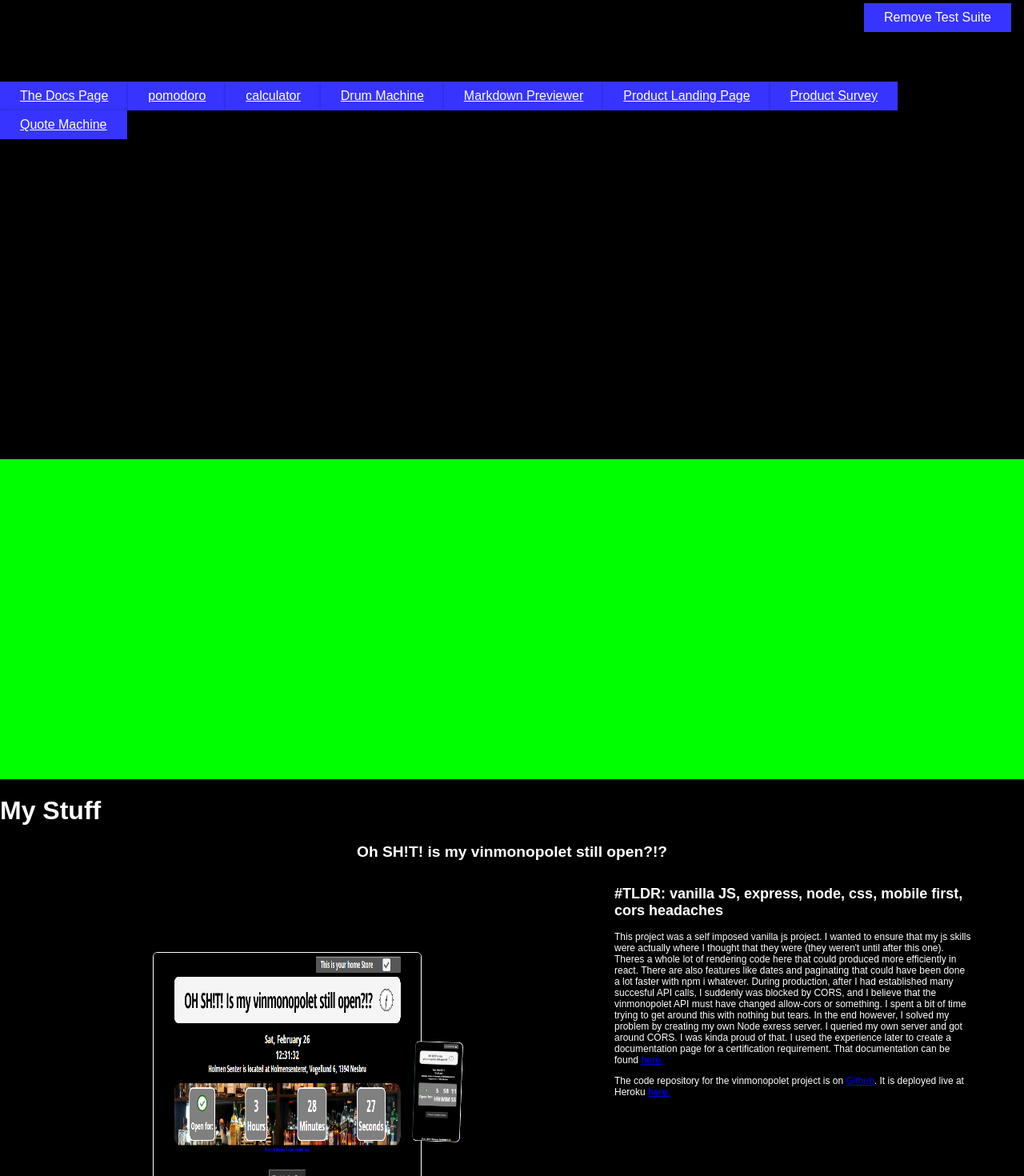
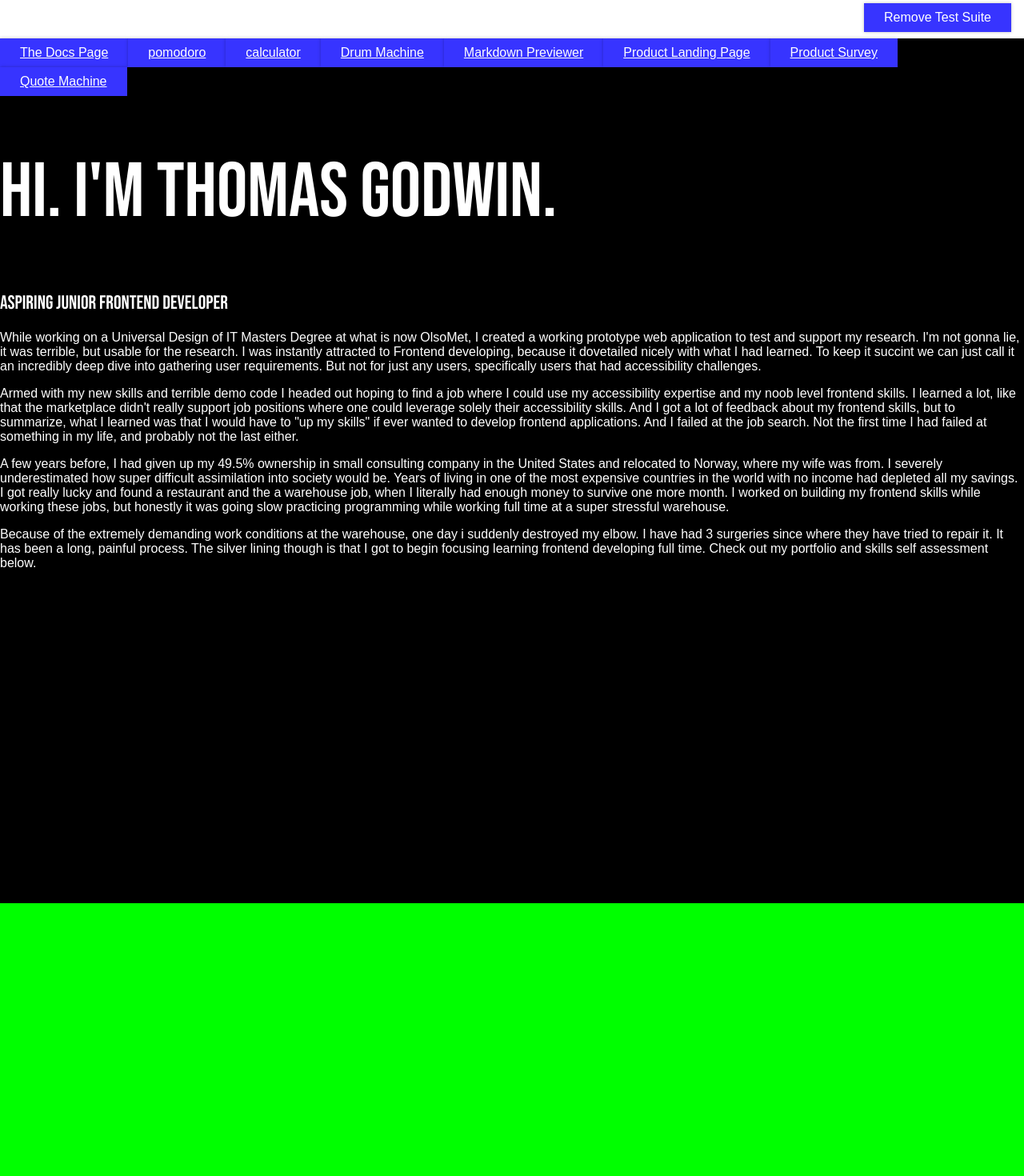
Before and after one commit to Leddfoot/demo_thomas_godwin, a React (Create React App) app: page / in a window 1280 px wide. Shown: the top 1470 px of the page at 80% size. Built offline with nearby package versions, Linux system fonts and the light colour scheme; a web font is replaced by a local one.

Commit message:
corrected all links entry page. styled header

```diff
--- a/src/index.css
+++ b/src/index.css
@@ -1,6 +1,13 @@
 * {
   box-sizing: border-box;
 }
+
+@font-face {
+  font-family: "BebasNeue-Regular";
+  src: local("BebasNeue-Regular"),
+   url("./fonts/BebasNeue-Regular.ttf") format("truetype");
+  font-weight: bold;
+  }
 
 html {
   height: 100%;
--- a/src/index.js
+++ b/src/index.js
@@ -1,8 +1,8 @@
 import React from 'react';
 import ReactDOM from 'react-dom';
 
+import './index.css';
 
-import './index.css';
 import App from './App';
 
 ReactDOM.render(<App />, document.getElementById('root'));
--- a/src/mainEntry/MainEntry.css
+++ b/src/mainEntry/MainEntry.css
@@ -16,6 +16,18 @@
 }
 
 
+.main-entry__wrapper .intro-section .intro-header {
+    font-size: 6rem;
+}
+.main-entry__wrapper .intro-section .intro-header,
+.main-entry__wrapper .intro-section .intro-subheader {
+    font-family: 'BebasNeue-Regular';
+    color: white;
+}
+
+.main-entry__wrapper .intro-section {
+    color: white;
+}
 .main-entry__wrapper .temp-fake-section {
     background-color: lime;
     height: 400px;
--- a/src/mainEntry/MainEntry.js
+++ b/src/mainEntry/MainEntry.js
@@ -3,6 +3,7 @@ import React from "react";
 import TempNav from "./TempNav";
 import Toolkit from "./Toolkit";
 import PortfolioSection from "./PortfolioSection";
+
 
 import "./MainEntry.css";
 
@@ -10,18 +11,16 @@ function MainEntry({ modalIsVisible }) {
   return (
     <>
       <div className="main-entry__wrapper">
-        <div className="intro-section">Frontend
-        Developer.
-        I like to craft solid and scalable frontend products with great user experiences.
+        <TempNav />
+        <div className="intro-section">
+          <h1 className="intro-header">Hi. I'm Thomas Godwin.</h1>
+          <h2 className="intro-subheader">Aspiring Junior Frontend Developer</h2>
+          <p>While working on a Universal Design of IT Masters Degree at what is now OlsoMet, I created a working prototype web application to test and support my research. I'm not gonna lie, it was terrible, but usable for the research. I was instantly attracted to Frontend developing, because it dovetailed nicely with what I had learned. To keep it succint we can just call it an incredibly deep dive into gathering user requirements. But not for just any users, specifically users that had accessibility challenges.</p>
+          <p>Armed with my new skills and terrible demo code I headed out hoping to find a job where I could use my accessibility expertise and my noob level frontend skills. I learned a lot, like that the marketplace didn't really support job positions where one could leverage solely their accessibility skills. And I got a lot of feedback about my frontend skills, but to summarize, what I learned was that I would have to "up my skills" if ever wanted to develop frontend applications. And I failed at the job search. Not the first time I had failed at something in my life, and probably not the last either.</p>
+          <p>A few years before, I had  given up my 49.5% ownership in small consulting company in the United States and relocated to Norway, where my wife was from. I severely underestimated how super difficult assimilation into society would be. Years of living in one of the most expensive countries in the world with no income had depleted all my savings. I got really lucky and found a restaurant and the a warehouse job, when I literally had enough money to survive one more month. I worked on building my frontend skills while working these jobs, but honestly it was going slow practicing programming while working full time at a super stressful warehouse.</p>
+          <p>Because of the extremely demanding work conditions at the warehouse, one day i suddenly destroyed my elbow. I have had 3 surgeries since where they have tried to repair it. It has been a long, painful process. The silver lining though is that I got to begin focusing learning frontend developing full time. Check out my portfolio and skills self assessment below. </p>
 
-        Highly skilled at progressive enhancement, design systems & UI Engineering.
-        Over a decade of experience building products for clients across several countries.
-        Highly skilled at progressive enhancement, design systems & UI Engineering.
-        Over a decade of experience building products for clients across several countries.
         </div>
-
-
-        <TempNav />
 
         <div className="temp-fake-section2"></div>
         <div className="temp-fake-section"></div>
--- a/src/mainEntry/PortfolioSection.js
+++ b/src/mainEntry/PortfolioSection.js
@@ -26,6 +26,7 @@ function PortfolioSection() {
         <div className="portfolio-section">
           <h1>Oh SH!T! is my vinmonopolet still open?!?</h1>
           <div className="image-container">
+          <a href="https://leddfoot-test.herokuapp.com/">
           <img
           className="vinmonopolet--img"
           src={vinmonpolet}
@@ -36,6 +37,7 @@ function PortfolioSection() {
           className="mobile vinmonopolet--img"
           alt="view of mobile vinmopolet page"
         />
+          </a>
           </div>
 
           <div className="portfolio__description">
@@ -54,12 +56,14 @@ function PortfolioSection() {
           <h1>Easy Cors Fix Documentation Page</h1>
 
           <div className="image-container">
+          <a href="https://fcc-docs.herokuapp.com/">
           <img src={docs} alt="view of easy cors fix documentation page" />
           <img
             src={docsMobile}
             className="mobile"
             alt="view of easy cors fix documentation mobile page"
           />
+          </a>
           </div>
 
           <div className="portfolio__description">
@@ -75,12 +79,14 @@ function PortfolioSection() {
           <h1>Product Landing Page</h1>
 
           <div className="image-container">
+          <a href="/landing-page">
           <img src={landingPage} alt="view of easy cors fix documentation page" />
           <img
             src={landingPageMobile}
             className="mobile"
             alt="view of easy cors fix documentation mobile page"
           />
+          </a>
           </div>
 
           <div className="portfolio__description">
@@ -88,7 +94,7 @@ function PortfolioSection() {
             <p>
              This project was created for a certification on FreeCodeCamp. It is pretty straightforward product landing page. The company is fictional and doesn't really exist. Shows off a nice design and solid mobile first styling.
             </p>
-            <p>The code repository for the product landing page project is on <a href="xx">Github</a>. It is deployed live at Heroku <a href="/landing-page">here</a></p>
+            <p>The code repository for the product landing page project is on <a href="https://github.com/Leddfoot/landing_page_fcc">Github</a>. It is deployed live at Heroku <a href="/landing-page">here</a></p>
           </div>
         </div>
 
@@ -96,12 +102,14 @@ function PortfolioSection() {
           <h1>Product Survey Page</h1>
 
           <div className="image-container">
+            <a href="/survey">
             <img src={survey} alt="view of survey page" />
             <img
               src={surveyMobile}
               className="mobile"
               alt="view of survey mobile page"
             />
+            </a>
           </div>
 
           <div className="portfolio__description">
@@ -109,7 +117,7 @@ function PortfolioSection() {
             <p>
             This project was created for a certification on FreeCodeCamp. It is a survey page that complements the product landing page above. Note that there is no functionality. It is more of a visual implementation project. Note that most of the styling uses id selectors. I did that because of their high specificity. I have since taken a CSS deep dive and use more efficient class selectors now.
             </p>
-            <p>The code repository for the product survey project is on <a href="xx">Github</a>. It is deployed live at Heroku <a href="/survey">here</a></p>
+            <p>The code repository for the product survey project is on <a href="https://github.com/Leddfoot/survey-form-fcc">Github</a>. It is deployed live at Heroku <a href="/survey">here</a></p>
           </div>
         </div>
 
@@ -117,12 +125,14 @@ function PortfolioSection() {
           <h1>Pomodoro Timer</h1>
 
           <div className="image-container">
+            <a href="/pomodoro">
             <img src={pomodoro} alt="view of pomodoro page" />
             <img
               src={pomodoroMobile}
               className="mobile"
               alt="view of pomodoro mobile page"
             />
+            </a>
           </div>
 
           <div className="portfolio__description">
@@ -131,7 +141,7 @@ function PortfolioSection() {
             <p>
               This is yet another certification requirement for FreeCodeCamp. The tests involving timing were a little tricky to satisfy. Designing a hook for the timer was difficult. Apparently I am not the only person on the planet that found that to be difficult. Just note that some of the setinterval hook comes from <a href="https://overreacted.io/making-setinterval-declarative-with-react-hooks/">this example</a> on the net where Dan Abramov explains how to implement it.
             </p>
-            <p>The code repository for the pomodoro project is on <a href="xx">Github</a>. It is deployed live at Heroku <a href="/pomodoro">here</a></p>
+            <p>The code repository for the pomodoro project is on <a href="https://github.com/Leddfoot/pomodoro_fcc">Github</a>. It is deployed live at Heroku <a href="/pomodoro">here</a></p>
           </div>
         </div>
 
@@ -139,12 +149,14 @@ function PortfolioSection() {
           <h1>Quote Fetcher</h1>
 
           <div className="image-container">
+              <a href="/quote">
               <img src={quote} alt="view of quote page" />
               <img
                 src={quoteMobile}
                 className="mobile"
                 alt="view of quote mobile page"
               />
+              </a>
           </div>
 
           <div className="portfolio__description">
@@ -161,12 +173,14 @@ function PortfolioSection() {
           <h1>Drum Machine</h1>
 
           <div className="image-container">
+            <a href="/drum">
             <img className="drum--img" src={drum} alt="view of drum page" />
             <img
               src={drumMobile}
               className="mobile drum--img"
               alt="view of drum mobile page"
             />
+            </a>
           </div>
 
           <div className="portfolio__description">
```
Also changed, not shown: src/fonts/BebasNeue-Regular.ttf (added), 1 other file (tests, documents, lock files or other folders). Lines whose indentation alone changed are shown as unchanged.
